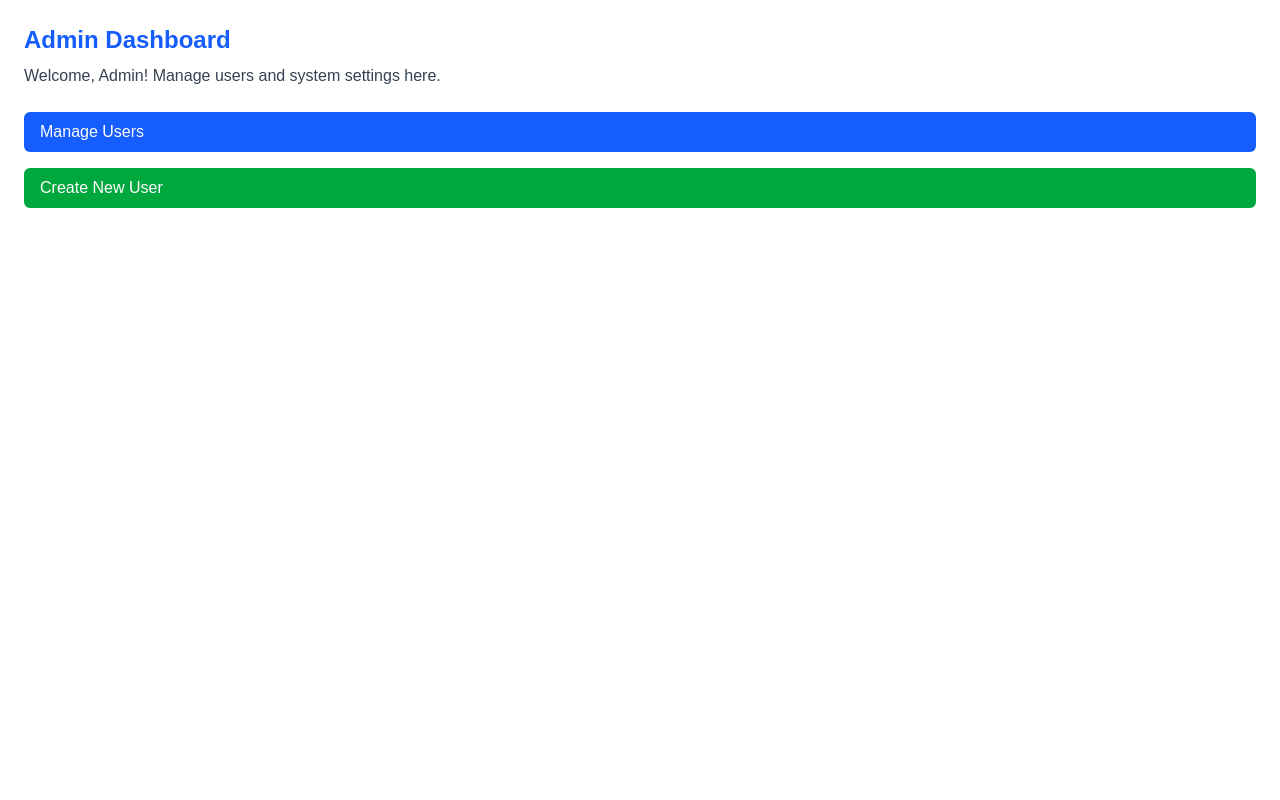
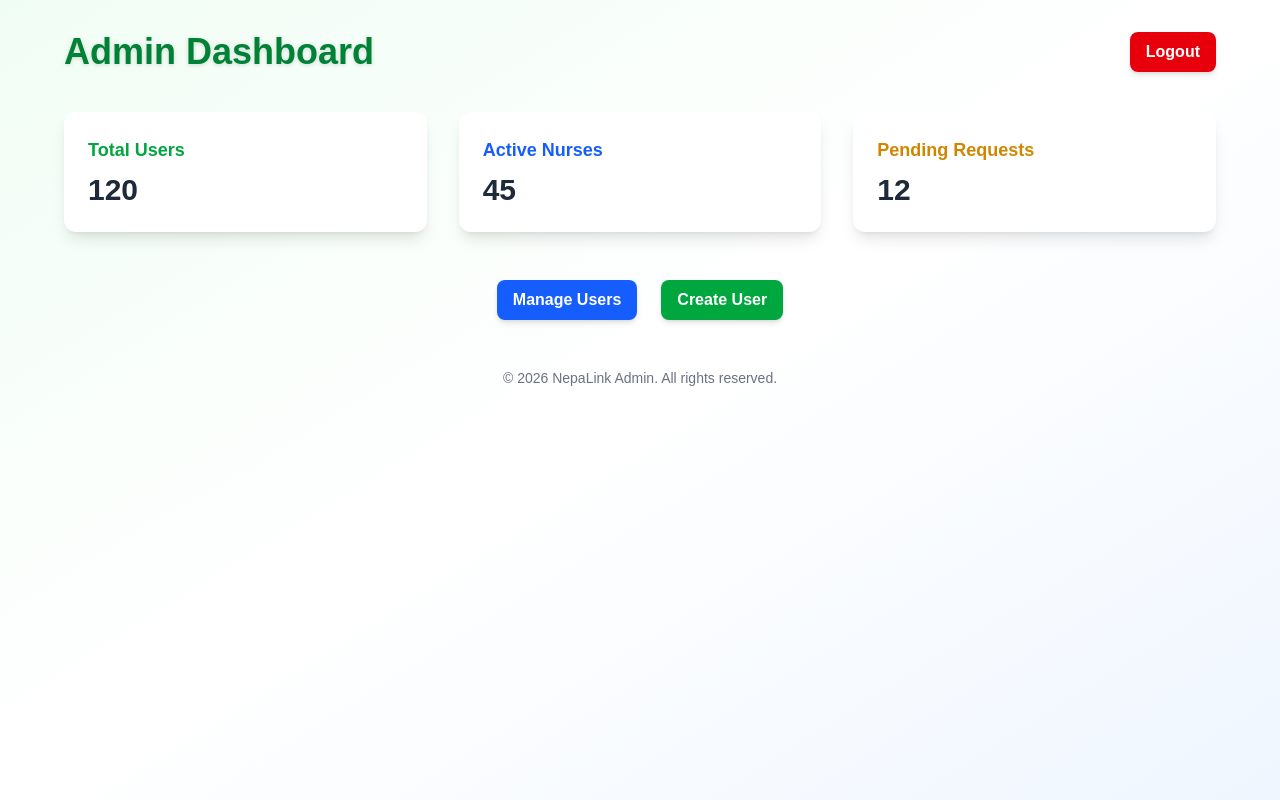
Before and after one commit to Rabindra-Bhattarai/nepalink-web, a Next.js app in the folder nepalink_frontend/: page /admin/dashboard in a window 1280 px wide. Built offline with nearby package versions, Linux system fonts and the light colour scheme.

Commit message:
error solved

```diff
--- a/nepalink_frontend/app/admin/dashboard/page.tsx
+++ b/nepalink_frontend/app/admin/dashboard/page.tsx
@@ -1,25 +1,87 @@
+"use client"
+
+import { useRouter } from "next/navigation"
+import { clearAuthCookies } from "@/lib/cookie"
+
+const Button = ({
+  children,
+  onClick,
+  className = "",
+}: {
+  children: React.ReactNode
+  onClick?: () => void
+  className?: string
+}) => (
+  <button
+    onClick={onClick}
+    className={`px-4 py-2 rounded-lg font-semibold shadow-md transition-transform hover:scale-105 ${className}`}
+  >
+    {children}
+  </button>
+)
+
 export default function AdminDashboard() {
+  const router = useRouter()
+
+  const handleLogout = async () => {
+    await clearAuthCookies()
+    router.push("/login")
+  }
+
   return (
-    <div className="p-6">
-      <h1 className="text-2xl font-bold text-blue-600">Admin Dashboard</h1>
-      <p className="mt-2 text-gray-700">
-        Welcome, Admin! Manage users and system settings here.
-      </p>
+    <main className="min-h-screen bg-linear-to-br from-green-50 via-white to-blue-50 flex flex-col items-center p-8">
+      {/* Header */}
+      <div className="w-full max-w-6xl flex justify-between items-center mb-10">
+        <h1 className="text-4xl font-extrabold text-green-700 drop-shadow-sm">
+          Admin Dashboard
+        </h1>
+        <Button
+          onClick={handleLogout}
+          className="bg-red-600 text-white hover:bg-red-700"
+        >
+          Logout
+        </Button>
+      </div>
 
-      <div className="mt-6 space-y-4">
-        <a
-          href="/admin/users"
-          className="block bg-blue-600 text-white px-4 py-2 rounded-md hover:bg-blue-700"
+      {/* Stats Grid */}
+      <div className="grid grid-cols-1 md:grid-cols-3 gap-8 w-full max-w-6xl">
+        <div className="bg-white p-6 rounded-xl shadow-lg hover:shadow-xl transition">
+          <h2 className="text-lg font-semibold mb-2 text-green-600">Total Users</h2>
+          <p className="text-3xl font-bold text-gray-800">120</p>
+        </div>
+
+        <div className="bg-white p-6 rounded-xl shadow-lg hover:shadow-xl transition">
+          <h2 className="text-lg font-semibold mb-2 text-blue-600">Active Nurses</h2>
+          <p className="text-3xl font-bold text-gray-800">45</p>
+        </div>
+
+        <div className="bg-white p-6 rounded-xl shadow-lg hover:shadow-xl transition">
+          <h2 className="text-lg font-semibold mb-2 text-yellow-600">Pending Requests</h2>
+          <p className="text-3xl font-bold text-gray-800">12</p>
+        </div>
+      </div>
+
+      {/* Action Buttons */}
+      <div className="mt-12 flex gap-6">
+        <Button
+          onClick={() => router.push("/admin/users")}
+          className="bg-blue-600 text-white hover:bg-blue-700"
         >
           Manage Users
-        </a>
-        <a
-          href="/admin/users/create"
-          className="block bg-green-600 text-white px-4 py-2 rounded-md hover:bg-green-700"
+        </Button>
+        <Button
+          onClick={() => router.push("/admin/users/create")}
+          className="bg-green-600 text-white hover:bg-green-700"
         >
-          Create New User
-        </a>
+          Create User
+        </Button>
+
       </div>
-    </div>
-  );
+
+      {/* Footer */}
+      <footer className="mt-12 text-sm text-gray-500">
+        © {new Date().getFullYear()} NepaLink Admin. All rights reserved.
+      </footer>
+    </main>
+  )
 }
--- a/nepalink_frontend/app/admin/users/create/page.tsx
+++ b/nepalink_frontend/app/admin/users/create/page.tsx
@@ -34,18 +34,55 @@ export default function CreateUserPage() {
   }
 
   return (
-    <div className="p-6">
-      <h1 className="text-2xl font-bold mb-4">Create New User</h1>
-      <form onSubmit={handleSubmit} className="space-y-4">
-        <Input value={name} onChange={(e) => setName(e.target.value)} placeholder="Name" label={""} />
-        <Input value={email} onChange={(e) => setEmail(e.target.value)} placeholder="Email" label={""} />
-        <select value={role} onChange={(e) => setRole(e.target.value)} className="border p-2 rounded">
-          <option value="user">User</option>
-          <option value="admin">Admin</option>
-        </select>
-        <input type="file" onChange={(e) => setImage(e.target.files?.[0] || null)} />
-        <Button type="submit">Create User</Button>
-      </form>
-    </div>
+    <main className="min-h-screen bg-linear-to-br from-green-50 via-white to-blue-50 flex flex-col items-center p-8">
+      <div className="w-full max-w-lg bg-white rounded-xl shadow-lg p-8">
+        <h1 className="text-3xl font-bold text-green-700 mb-6">
+          Create New User
+        </h1>
+
+        <form onSubmit={handleSubmit} className="space-y-6">
+          <Input
+            value={name}
+            onChange={(e) => setName(e.target.value)}
+            placeholder="Enter full name"
+            label="Name"
+          />
+          <Input
+            value={email}
+            onChange={(e) => setEmail(e.target.value)}
+            placeholder="Enter email address"
+            label="Email"
+          />
+
+          <div className="flex flex-col">
+            <label className="mb-2 font-semibold text-gray-700">Role</label>
+            <select
+              value={role}
+              onChange={(e) => setRole(e.target.value)}
+              className="border p-2 rounded focus:ring-2 focus:ring-green-400"
+            >
+              <option value="user">User</option>
+              <option value="admin">Admin</option>
+            </select>
+          </div>
+
+          <div className="flex flex-col">
+            <label className="mb-2 font-semibold text-gray-700">Profile Image</label>
+            <input
+              type="file"
+              onChange={(e) => setImage(e.target.files?.[0] || null)}
+              className="border p-2 rounded"
+            />
+          </div>
+
+          <Button
+            type="submit"
+            className="w-full bg-green-600 text-white hover:bg-green-700 font-semibold py-2 rounded-lg shadow-md"
+          >
+            Create User
+          </Button>
+        </form>
+      </div>
+    </main>
   );
 }
--- a/nepalink_frontend/app/admin/users/page.tsx
+++ b/nepalink_frontend/app/admin/users/page.tsx
@@ -1,50 +1,116 @@
-// "use client";
+"use client";
 
-// import { useEffect, useState } from "react";
-// import { fetchUsers } from "@/lib/actions/admin-actions";
-// import { Button } from "@/components/ui/Button";
+import { useEffect, useState } from "react";
+import { fetchUsers } from "@/lib/actions/admin-actions";
+import { Button } from "../../(auth)/_components/ui/Button";
+import { useRouter } from "next/navigation";
+import { clearAuthCookies } from "@/lib/cookie";
 
-// export default function AdminUsersPage() {
-//   const [users, setUsers] = useState([]);
-//   const [page, setPage] = useState(1);
-//   const limit = 10;
+export default function AdminUsersPage() {
+  const [users, setUsers] = useState<any[]>([]);
+  const [page, setPage] = useState(1);
+  const [total, setTotal] = useState(0);
+  const limit = 10;
+  const router = useRouter();
 
-//   useEffect(() => {
-//     async function loadUsers() {
-//       const data = await fetchUsers(page, limit);
-//       if (data) setUsers(data);
-//     }
-//     loadUsers();
-//   }, [page]);
+  useEffect(() => {
+    async function loadUsers() {
+      const res = await fetchUsers(page, limit);
+      if (res) {
+        setUsers(res.data);
+        setTotal(res.total);
+      }
+    }
+    loadUsers();
+  }, [page]);
 
-//   return (
-//     <div className="p-6">
-//       <h1 className="text-2xl font-bold mb-4">Admin: Users Table</h1>
+  const totalPages = Math.ceil(total / limit);
 
-//       <table className="w-full border">
-//         <thead>
-//           <tr className="bg-gray-100">
-//             <th className="p-2 border">Name</th>
-//             <th className="p-2 border">Email</th>
-//             <th className="p-2 border">Role</th>
-//           </tr>
-//         </thead>
-//         <tbody>
-//           {users.map((user: any) => (
-//             <tr key={user._id}>
-//               <td className="p-2 border">{user.name}</td>
-//               <td className="p-2 border">{user.email}</td>
-//               <td className="p-2 border">{user.role}</td>
-//             </tr>
-//           ))}
-//         </tbody>
-//       </table>
+  const handleLogout = async () => {
+    await clearAuthCookies();
+    router.push("/login");
+  };
 
-//       <div className="mt-4 flex gap-4">
-//         <Button onClick={() => setPage((p) => Math.max(p - 1, 1))}>Previous</Button>
-//         <span>Page {page}</span>
-//         <Button onClick={() => setPage((p) => p + 1)}>Next</Button>
-//       </div>
-//     </div>
-//   );
-// }
+  return (
+    <main className="min-h-screen bg-linear-to-br from-green-50 via-white to-blue-50 p-8">
+      {/* Header */}
+      <div className="flex justify-between items-center mb-8">
+        <h1 className="text-3xl font-bold text-green-700">Admin: User Management</h1>
+        <Button
+          onClick={handleLogout}
+          className="bg-red-600 text-white hover:bg-red-700"
+        >
+          Logout
+        </Button>
+      </div>
+
+      {/* User Table */}
+      <div className="bg-white rounded-xl shadow-lg overflow-hidden">
+        <table className="w-full text-left border-collapse">
+          <thead className="bg-green-100">
+            <tr>
+              <th className="p-3 border-b font-semibold text-gray-800">Name</th>
+              <th className="p-3 border-b font-semibold text-gray-800">Email</th>
+              <th className="p-3 border-b font-semibold text-gray-800">Role</th>
+              <th className="p-3 border-b font-semibold text-gray-800">Actions</th>
+            </tr>
+          </thead>
+          <tbody>
+            {users.map((user) => (
+              <tr key={user._id} className="hover:bg-green-50 transition-colors">
+                <td className="p-3 border-b text-gray-700">{user.name}</td>
+                <td className="p-3 border-b text-gray-700">{user.email}</td>
+                <td className="p-3 border-b capitalize text-gray-700">{user.role}</td>
+                <td className="p-3 border-b flex gap-2">
+                  <Button
+                    onClick={() => router.push(`/admin/users/${user._id}`)}
+                    className="bg-blue-600 text-white hover:bg-blue-700"
+                  >
+                    View
+                  </Button>
+                  <Button
+                    onClick={() => router.push(`/admin/users/${user._id}/edit`)}
+                    className="bg-yellow-500 text-black hover:bg-yellow-600"
+                  >
+                    Edit
+                  </Button>
+                  <Button
+                    onClick={() => console.log("Delete user", user._id)}
+                    className="bg-red-500 text-white hover:bg-red-600"
+                  >
+                    Delete
+                  </Button>
+                </td>
+              </tr>
+            ))}
+          </tbody>
+        </table>
+      </div>
+
+      {/* Pagination */}
+      <div className="mt-6 flex items-center justify-center gap-4">
+        <Button
+          onClick={() => setPage((p) => Math.max(p - 1, 1))}
+          disabled={page === 1}
+          className={`bg-gray-200 text-gray-800 hover:bg-gray-300 ${
+            page === 1 ? "opacity-50 cursor-not-allowed" : ""
+          }`}
+        >
+          Previous
+        </Button>
+        <span className="font-medium text-gray-700">
+          Page {page} of {totalPages || 1}
+        </span>
+        <Button
+          onClick={() => setPage((p) => p + 1)}
+          disabled={page >= totalPages}
+          className={`bg-gray-200 text-gray-800 hover:bg-gray-300 ${
+            page >= totalPages ? "opacity-50 cursor-not-allowed" : ""
+          }`}
+        >
+          Next
+        </Button>
+      </div>
+    </main>
+  );
+}
```
